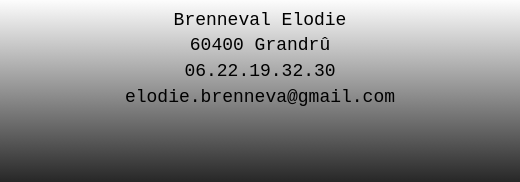
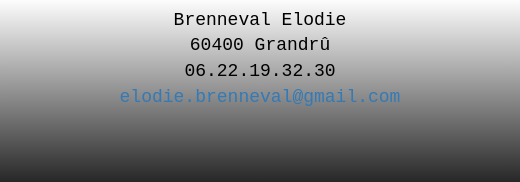
Before and after one commit to EBrenneval/EBrenneval.github.io, a plain HTML site: page index.html in a window 1280 px wide. Shown: the part 2667-2849 px from the top of the page, 760-1280 px from the left. Drawn offline with Linux system fonts and the light colour scheme.

Commit message:
ajoute d'un mailto

```diff
--- a/index.html
+++ b/index.html
@@ -250,7 +250,7 @@
                 <p>Brenneval Elodie<br>
                   60400 Grandrû<br/>
                   06.22.19.32.30<br/>
-                  elodie.brenneva@gmail.com<br/>
+                  <a href="mailto:elodie.brenneva@gmail.com">elodie.brenneval@gmail.com</a><br/>
                 </p>
               </div>
               <a href="https://www.linkedin.com/in/elodie-coadic-49b56ab7/">
```
